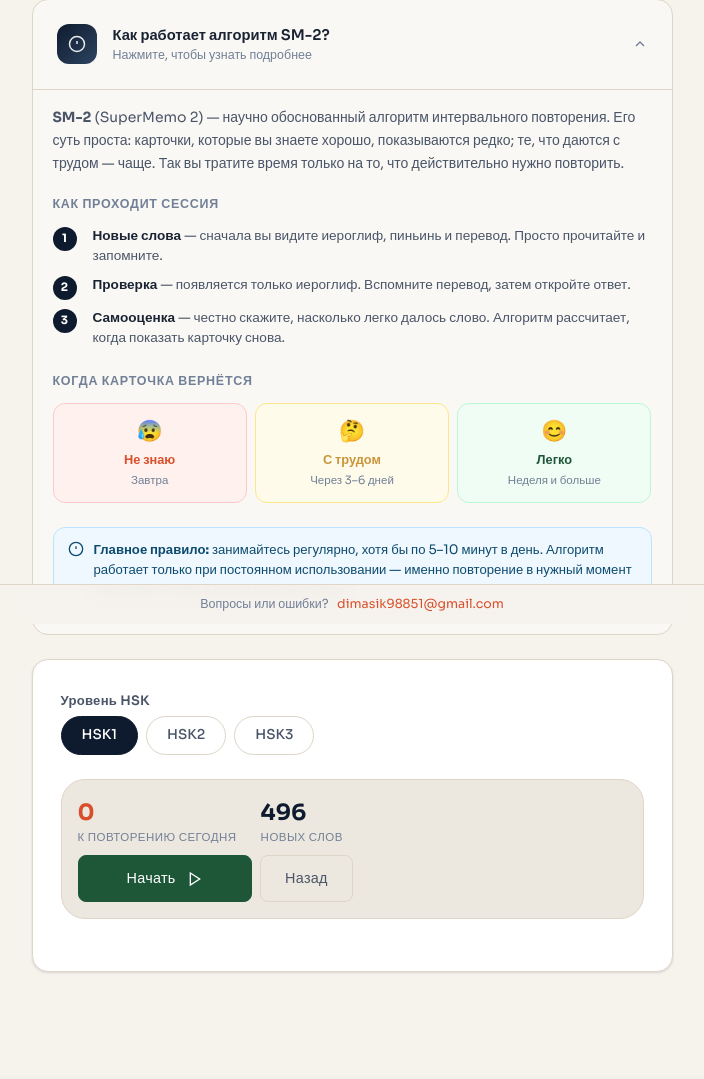
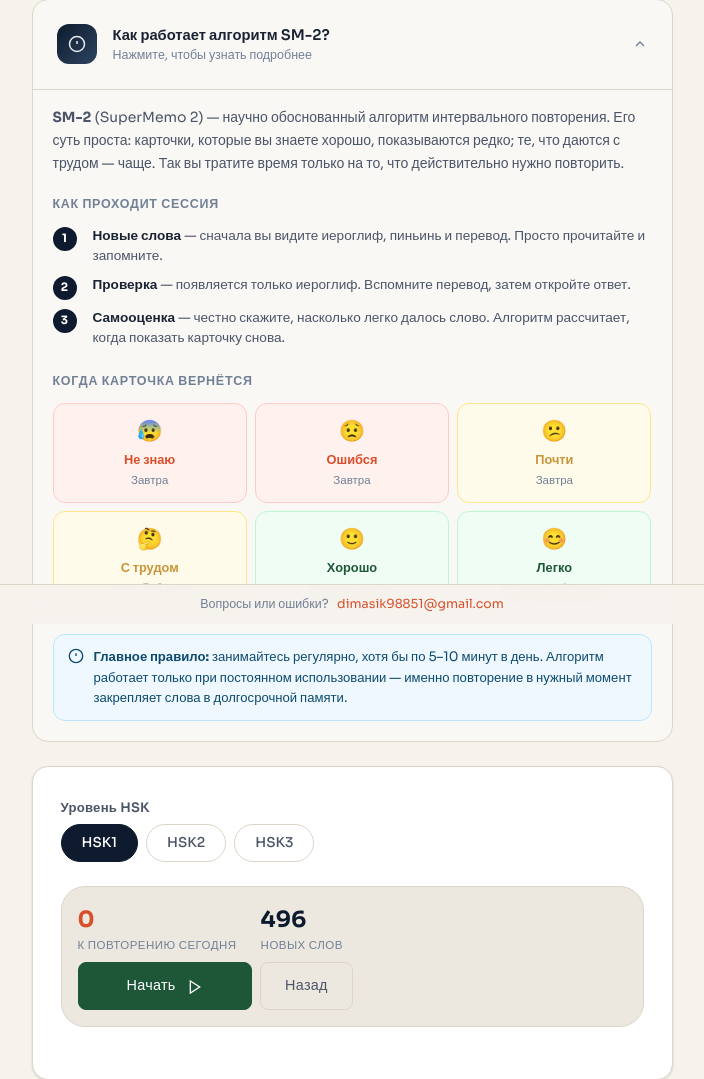
Before and after one commit to 0-Forester-0/chinese, a Django app: page /study/ in a window 1280 px wide, after a click that opens the changed part. Shown: the part 176-1255 px from the top of the page, without its empty margins (288-992 px from the left). Before the commit the page ends 1149 px from the top, so only its background shows below. Run offline with Django 3.2, Linux system fonts and the light colour scheme; the visitor is signed in with stand-in values (Sample User, id 1); data that the repository does not hold is empty.

Commit message:
Update study_select.html

```diff
--- a/templates/study_select.html
+++ b/templates/study_select.html
@@ -74,27 +74,49 @@
                 <!-- Интервалы -->
                 <div style="font-size:0.78rem; font-weight:600; text-transform:uppercase; letter-spacing:0.06em; color:var(--text-muted); margin-bottom:12px;">Когда карточка вернётся</div>
                 <div class="row g-2 mb-4">
-                    <div class="col-4">
+                    <div class="col-6 col-md-4">
                         <div style="padding:12px 10px; text-align:center; background:#fff1ee; border-radius:var(--radius-md); border:1px solid #fecaca;">
                             <div style="font-size:1.3rem; margin-bottom:4px;">😰</div>
                             <div style="font-size:0.8rem; font-weight:600; color:var(--vermillion);">Не знаю</div>
                             <div style="font-size:0.72rem; color:var(--text-muted); margin-top:2px;">Завтра</div>
                         </div>
                     </div>
-                    <div class="col-4">
+                    <div class="col-6 col-md-4">
+                        <div style="padding:12px 10px; text-align:center; background:#fff1ee; border-radius:var(--radius-md); border:1px solid #fecaca;">
+                            <div style="font-size:1.3rem; margin-bottom:4px;">😟</div>
+                            <div style="font-size:0.8rem; font-weight:600; color:var(--vermillion);">Ошибся</div>
+                            <div style="font-size:0.72rem; color:var(--text-muted); margin-top:2px;">Завтра</div>
+                        </div>
+                    </div>
+                    <div class="col-6 col-md-4">
+                        <div style="padding:12px 10px; text-align:center; background:#fffbeb; border-radius:var(--radius-md); border:1px solid #fde68a;">
+                            <div style="font-size:1.3rem; margin-bottom:4px;">😕</div>
+                            <div style="font-size:0.8rem; font-weight:600; color:var(--gold);">Почти</div>
+                            <div style="font-size:0.72rem; color:var(--text-muted); margin-top:2px;">Завтра</div>
+                        </div>
+                    </div>
+                    <div class="col-6 col-md-4">
                         <div style="padding:12px 10px; text-align:center; background:#fffbeb; border-radius:var(--radius-md); border:1px solid #fde68a;">
                             <div style="font-size:1.3rem; margin-bottom:4px;">🤔</div>
                             <div style="font-size:0.8rem; font-weight:600; color:var(--gold);">С трудом</div>
                             <div style="font-size:0.72rem; color:var(--text-muted); margin-top:2px;">Через 3–6 дней</div>
                         </div>
                     </div>
-                    <div class="col-4">
+                    <div class="col-6 col-md-4">
+                        <div style="padding:12px 10px; text-align:center; background:#f0fdf4; border-radius:var(--radius-md); border:1px solid #bbf7d0;">
+                            <div style="font-size:1.3rem; margin-bottom:4px;">🙂</div>
+                            <div style="font-size:0.8rem; font-weight:600; color:#1e5738;">Хорошо</div>
+                            <div style="font-size:0.72rem; color:var(--text-muted); margin-top:2px;">Через неделю</div>
+                        </div>
+                    </div>
+                    <div class="col-6 col-md-4">
                         <div style="padding:12px 10px; text-align:center; background:#f0fdf4; border-radius:var(--radius-md); border:1px solid #bbf7d0;">
                             <div style="font-size:1.3rem; margin-bottom:4px;">😊</div>
                             <div style="font-size:0.8rem; font-weight:600; color:#1e5738;">Легко</div>
                             <div style="font-size:0.72rem; color:var(--text-muted); margin-top:2px;">Неделя и больше</div>
                         </div>
                     </div>
+
                 </div>
 
                 <!-- Совет -->
```
